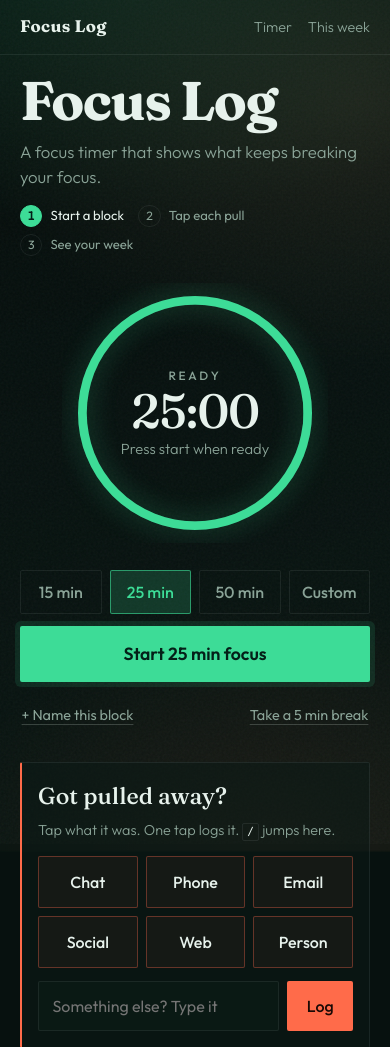
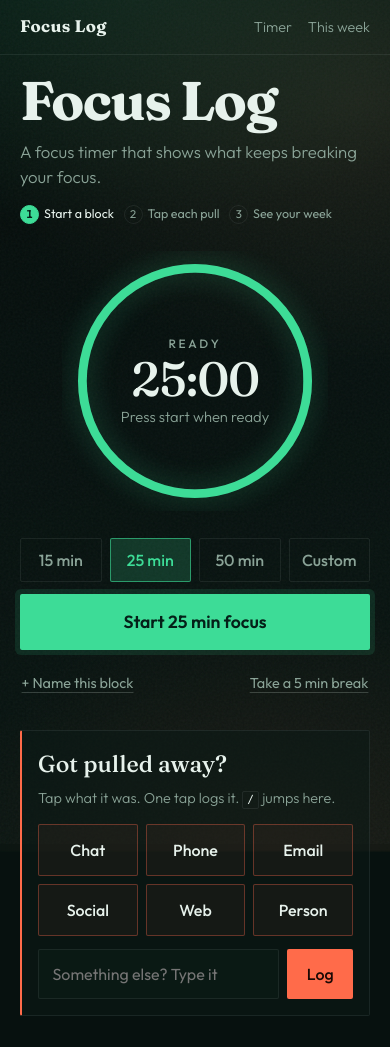
Before and after one commit to VeliationAI/focuslog, a FastAPI app: page / in a window 390 px wide. Shown: the top 1047 px of the page. Run offline with FastAPI, Linux system fonts and the light colour scheme; data that the repository does not hold is empty.

Commit message:
Tighten mobile step row in Focus Log hero

```diff
--- a/focuslog/static/styles.css
+++ b/focuslog/static/styles.css
@@ -1064,7 +1064,9 @@ kbd {
   .topbar { padding: 0.9rem 1.25rem; }
   .nav { gap: 1rem; }
   .brand-hero { font-size: clamp(2.8rem, 15vw, 3.4rem); }
-  .loop-track { font-size: 0.82rem; gap: 0.4rem 0.9rem; }
+  .loop-track { font-size: 0.78rem; gap: 0.4rem 0.6rem; }
+  .loop-track li { gap: 0.3rem; white-space: nowrap; }
+  .loop-track li span { width: 1.2rem; height: 1.2rem; font-size: 0.7rem; }
   .metric-row { gap: 0.5rem; }
   .metric-label { font-size: 0.78rem; }
   .section-head { align-items: center; }
```
